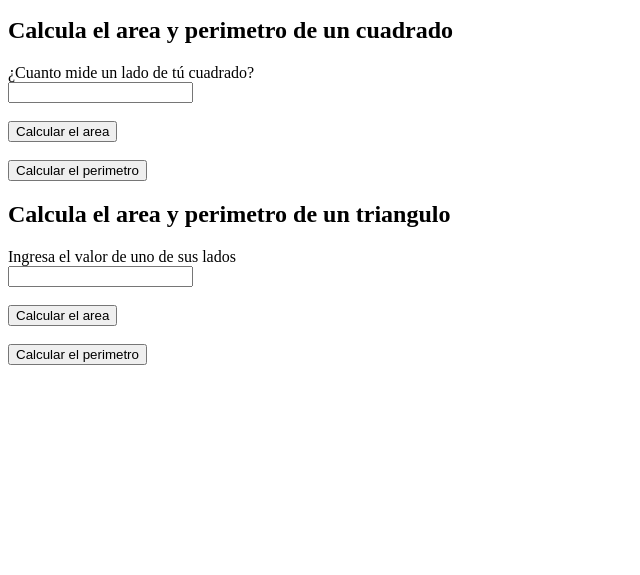
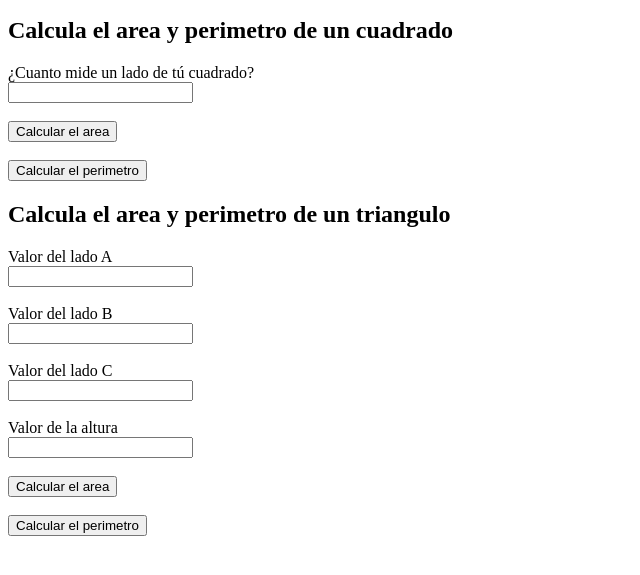
Before and after one commit to Yarodcl/Curso-practico-JS, a plain HTML site: page figuras.html in a window 1280 px wide. Shown: the part 101-676 px from the top of the page, without its empty margins (0-640 px from the left). Drawn offline with Linux system fonts and the light colour scheme.

Commit message:
Se arreglan los labels de las figuras

```diff
--- a/figuras.html
+++ b/figuras.html
@@ -26,17 +26,31 @@
             </label>
         </form>
         <h2>Calcula el area y perimetro de un triangulo</h2>
+
         <form action="">
-            <label for ="SquareC">
-                <span>Ingresa el valor de uno de sus lados</span> <br>
-                <input type="number" name ="Numero" id ="SquareC"> <br> <br>
-                <button type = "button" onclick="CalcularAreaS()">
-                    Calcular el area
-                </button > <br> <br>
-                <button type = "button" onclick="CalcularPerimetroS()">
-                    Calcular el perimetro
-                </button >
+            <label for ="TriangleT">
+                <span>Valor del lado A</span> <br>
+                <input type="number" name ="Numero" id ="TriangleT"> <br> <br>
             </label>
+            <label for ="TriangleT">
+                <span>Valor del lado B</span> <br>
+                <input type="number" name ="Numero" id ="TriangleT"> <br> <br>
+            </label>
+            <label for ="TriangleT">
+                <span>Valor del lado C</span> <br>
+                <input type="number" name ="Numero" id ="TriangleT"> <br> <br>
+            </label>
+            <label for ="TriangleT">
+                <span>Valor de la altura</span> <br>
+                <input type="number" name ="Numero" id ="TriangleT"> <br> <br>
+            </label>
+
+            <button type = "button" onclick="CalcularAreaS()">
+                Calcular el area
+            </button > <br> <br>
+            <button type = "button" onclick="CalcularPerimetroS()">
+                Calcular el perimetro
+            </button>
         </form>
     </main>
     <footer></footer>
```
